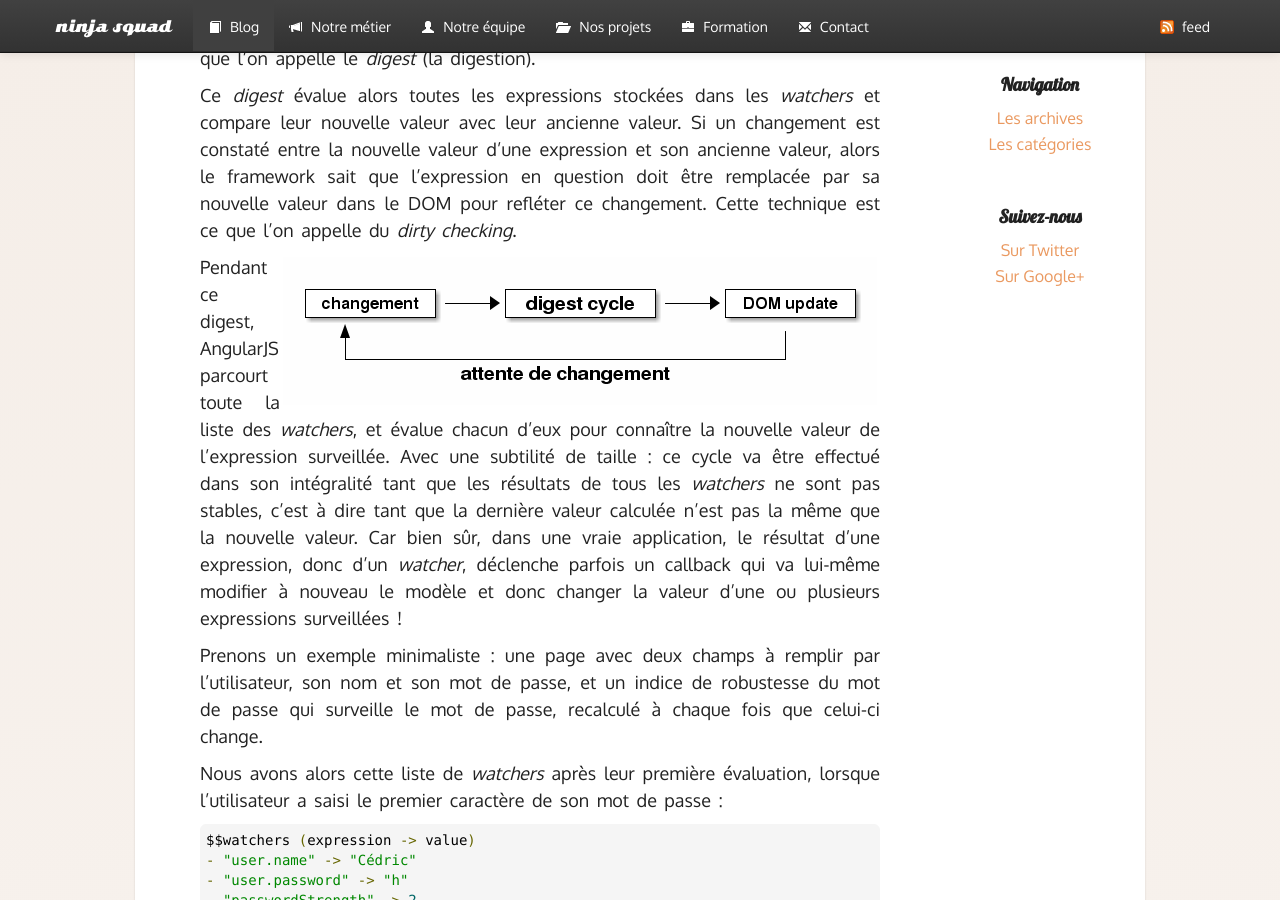
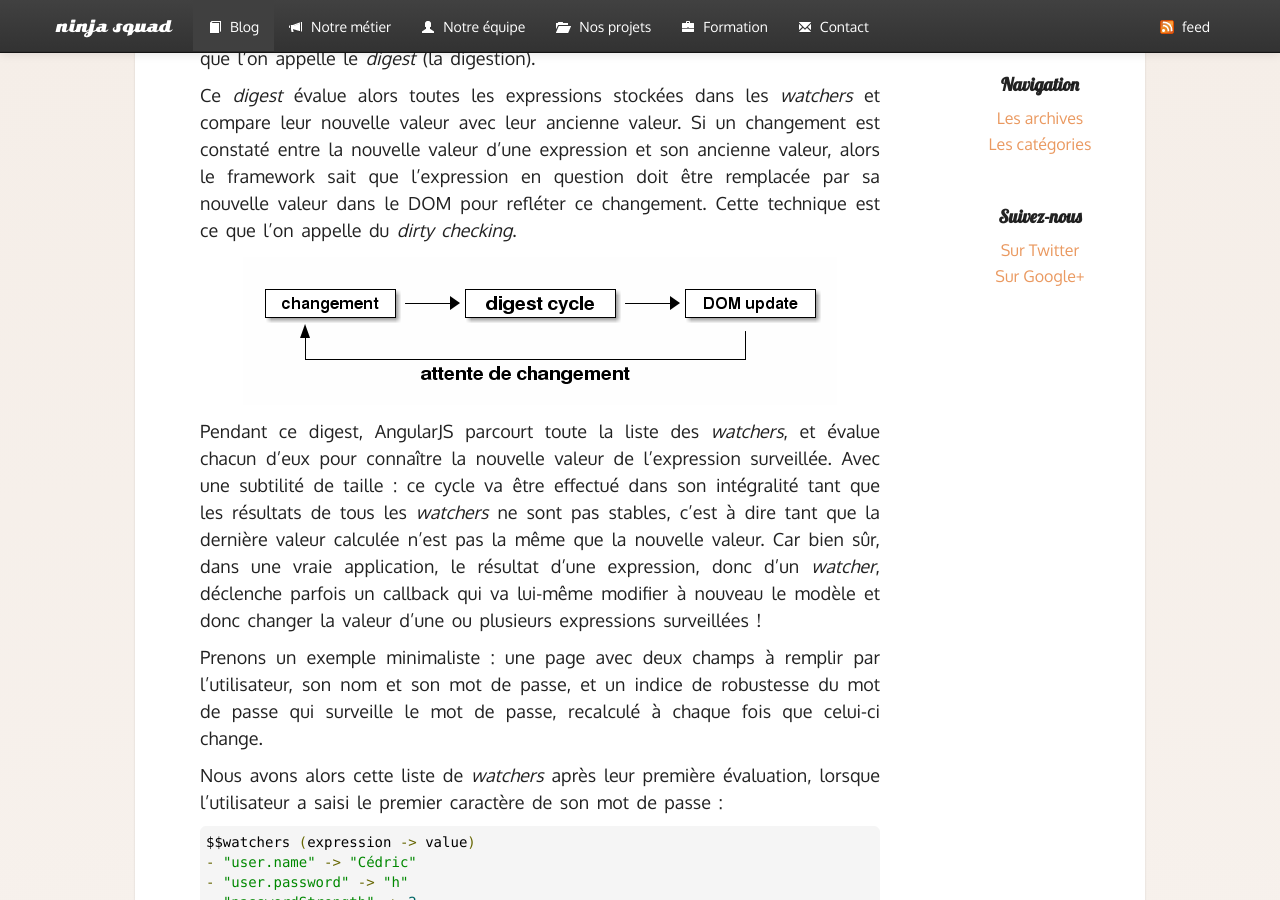
Before and after one commit to Ninja-Squad/ninja-squad.github.com, a Jekyll site: the page built from _posts/2016-08-01-magie-angular.md, in a window 1280 px wide and 900 px high, scrolled down 1539 px. Built offline with Jekyll 4.4.1, drawn with Linux system fonts in a browser that asks for light colours; comment, search, counter and statistics services are not loaded.

Commit message:
realignement images

```diff
--- a/_posts/2016-08-01-magie-angular.md
+++ b/_posts/2016-08-01-magie-angular.md
@@ -34,7 +34,9 @@ Ensuite, à chaque fois que le framework détecte un changement, il déclenche c
 
 Ce *digest* évalue alors toutes les expressions stockées dans les *watchers* et compare leur nouvelle valeur avec leur ancienne valeur. Si un changement est constaté entre la nouvelle valeur d’une expression et son ancienne valeur, alors le framework sait que l’expression en question doit être remplacée par sa nouvelle valeur dans le DOM pour refléter ce changement. Cette technique est ce que l’on appelle du *dirty checking*.
 
-<div style="float: right;"><img src="/assets/images/2016-08-01/digest.png" alt="schema digest AngularJS 1.x" /></div>
+<p style="text-align: center;">
+<img itemprop="image" class="img-responsive" src="/assets/images/2016-08-01/digest.png" alt="schema digest AngularJS 1.x" />
+</p>
 
 Pendant ce digest, AngularJS parcourt toute la liste des *watchers*, et évalue chacun d’eux pour connaître la nouvelle valeur de l’expression surveillée. Avec une subtilité de taille&nbsp;: ce cycle va être effectué dans son intégralité tant que les résultats de tous les *watchers* ne sont pas stables, c’est à dire tant que la dernière valeur calculée n’est pas la même que la nouvelle valeur. Car bien sûr, dans une vraie application, le résultat d’une expression, donc d’un *watcher*, déclenche parfois un callback qui va lui-même modifier à nouveau le modèle et donc changer la valeur d’une ou plusieurs expressions surveillées&nbsp;!
 
@@ -65,7 +67,9 @@ Cette fois, c’est stable. C’est seulement à ce moment-là qu’AngularJS&nb
 
 Donc mon schéma précédent ressemble en fait plus à&nbsp;:
 
-<div style="float: right;"><img src="/assets/images/2016-08-01/digest.png" alt="schema digest AngularJS 1.x détaillé" /></div>
+<p style="text-align: center;">
+<img itemprop="image" class="img-responsive" src="/assets/images/2016-08-01/digest-2.png" alt="schema digest AngularJS 1.x détaillé" />
+</p>
 
 Et j’insiste&nbsp;: c’est ce qui se passe après chaque événement de notre application. Cela veut dire que si l’utilisateur entre 5 caractères dans un champ, le digest sera lancé 5 fois, avec 3 boucles à chaque fois dans notre petit exemple, soit 15 boucles d’exécution. Dans une application réelle, on peut avoir facilement plusieurs centaines de *watchers* et donc plusieurs milliers d’évaluation d’expression à chaque changement.
 
```
